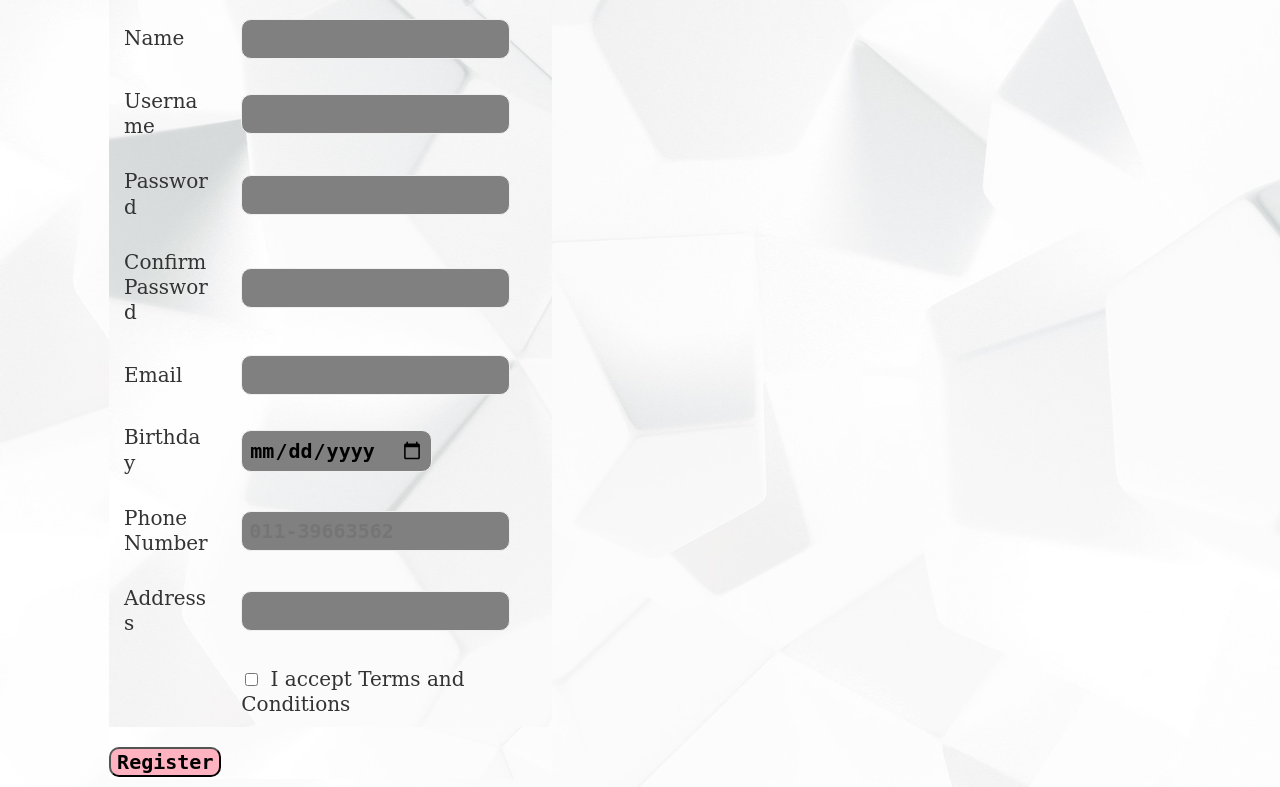
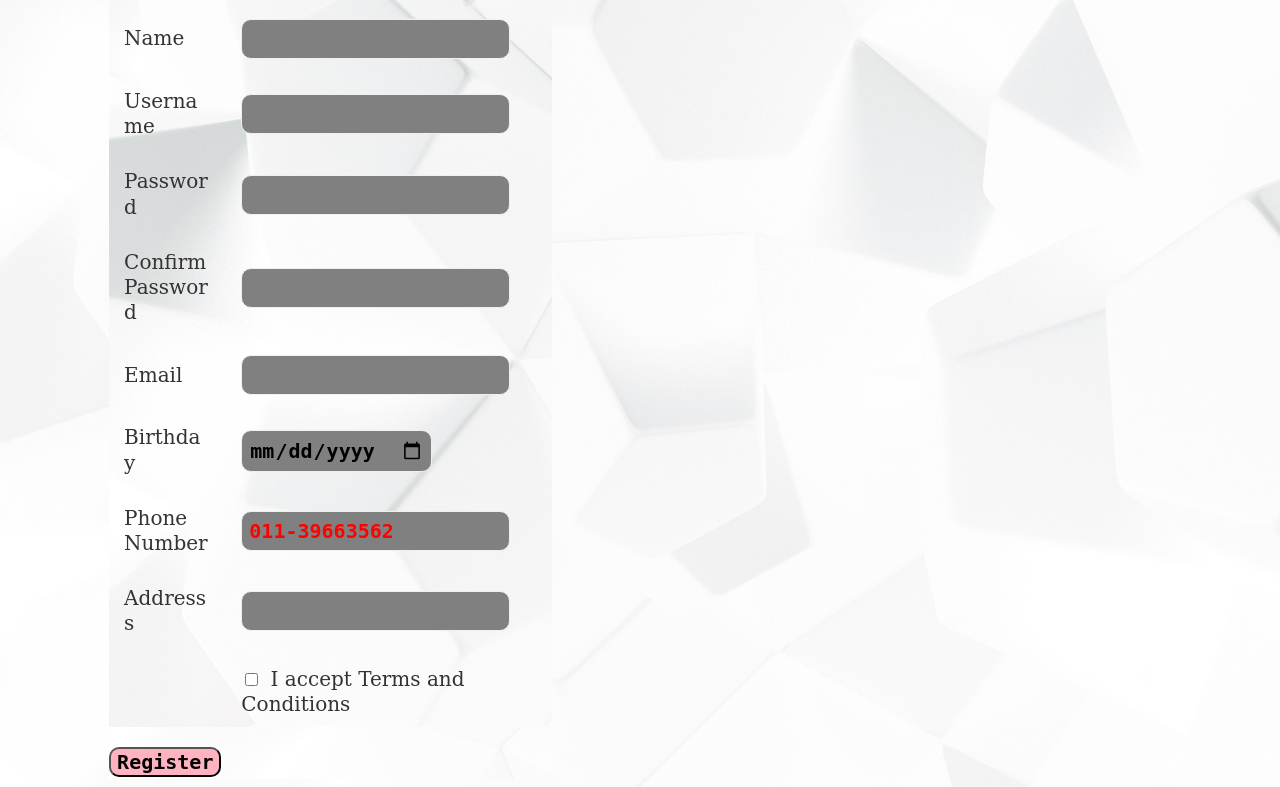
Before and after one commit to akmal-unijaya/bakeryshop, a PHP site: page /fyp/user/signup/signup.php in a window 1280 px wide. Shown: the part 331-1118 px from the top of the page. Run offline with PHP 8.4, Linux system fonts and the light colour scheme.

Commit message:
Update signup.php

```diff
--- a/user/signup/signup.php
+++ b/user/signup/signup.php
@@ -214,6 +214,11 @@ font-family:Constantia, "Lucida Bright", "DejaVu Serif", Georgia, serif;font-siz
 
 background-color:#90EE90 ;}
 
+::placeholder {
+  color: red;
+  opacity: 1; /* Firefox */
+}
+
 .home1{
 
 background-color:#FF4500;}
```
